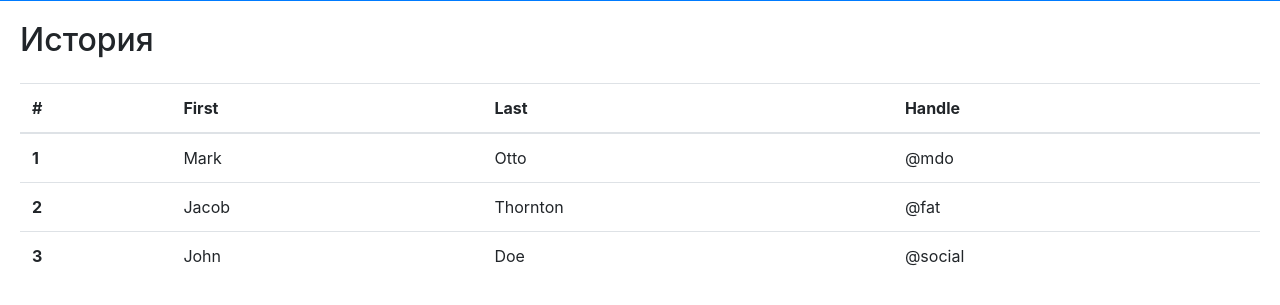
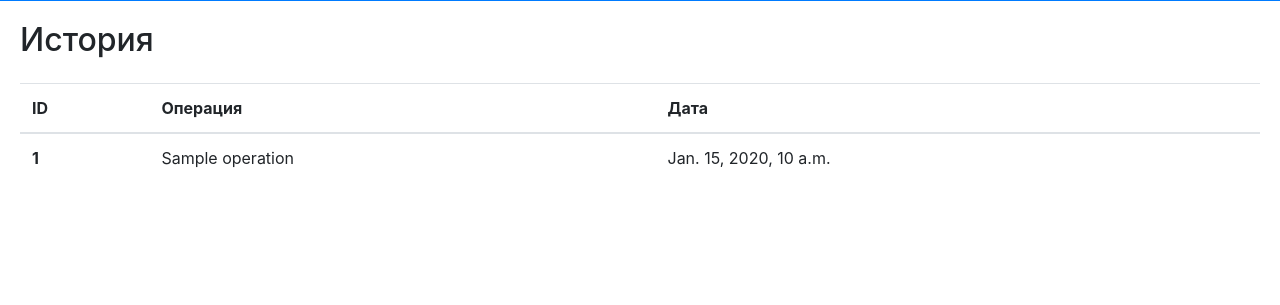
Before and after one commit to mdshishov/django_calculator, a Django app: template calculator/templates/history.html in a window 1280 px wide. Shown: the part 53-358 px from the top of the page. Run offline with Django 5.2, Linux system fonts and the light colour scheme; the template is opened without the code that fills it: most values are stand-ins (such as "Sample title", 1, 10 or a date in 2020).

Commit message:
Добавлена история операций

```diff
--- a/calculator/templates/history.html
+++ b/calculator/templates/history.html
@@ -40,33 +40,27 @@ display: none;
 {% block content %}
 <h1 class="h2 mb-4">История</h1>
 <table class="table">
-  <thead>
+    <thead>
     <tr>
-      <th scope="col">#</th>
-      <th scope="col">First</th>
-      <th scope="col">Last</th>
-      <th scope="col">Handle</th>
+        <th scope="col">ID</th>
+        <th scope="col">Операция</th>
+        <th scope="col">Дата</th>
+        {% if is_superuser %}
+        <th scope="col">Пользователь</th>
+        {% endif %}
     </tr>
-  </thead>
-  <tbody>
+    </thead>
+    <tbody>
+    {% for operation in operations %}
     <tr>
-      <th scope="row">1</th>
-      <td>Mark</td>
-      <td>Otto</td>
-      <td>@mdo</td>
+        <th scope="row">{{ operation.id }}</th>
+        <td>{{ operation.operation }}</td>
+        <td>{{ operation.created_at }}</td>
+        {% if is_superuser %}
+        <td>{{ operation.user }}</td>
+        {% endif %}
     </tr>
-    <tr>
-      <th scope="row">2</th>
-      <td>Jacob</td>
-      <td>Thornton</td>
-      <td>@fat</td>
-    </tr>
-    <tr>
-      <th scope="row">3</th>
-      <td>John</td>
-      <td>Doe</td>
-      <td>@social</td>
-    </tr>
-  </tbody>
+    {% endfor %}
+    </tbody>
 </table>
 {% endblock %}
```
Also changed, not shown: calculator/views.py (+15 -3 lines), db.sqlite3.
